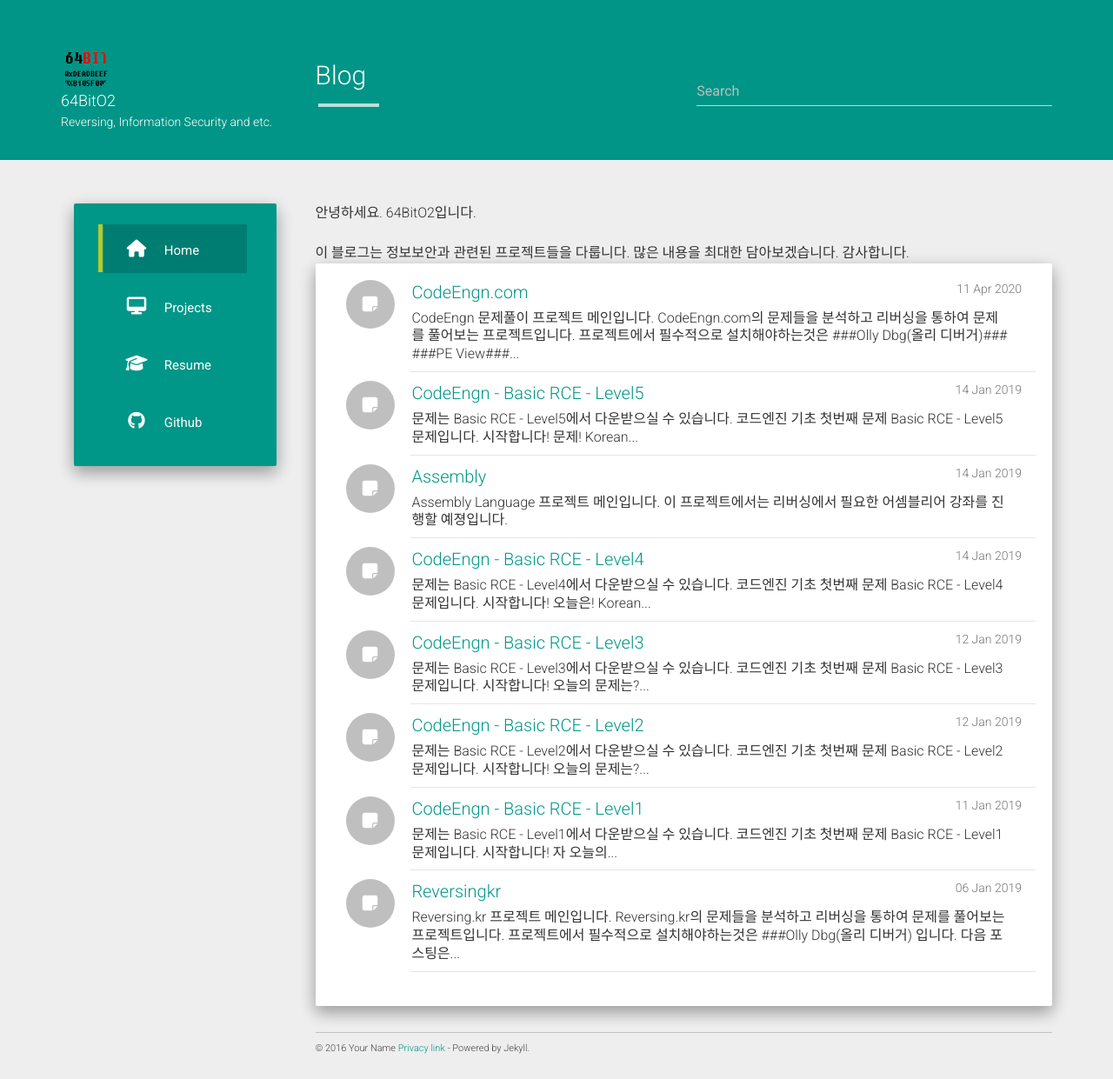
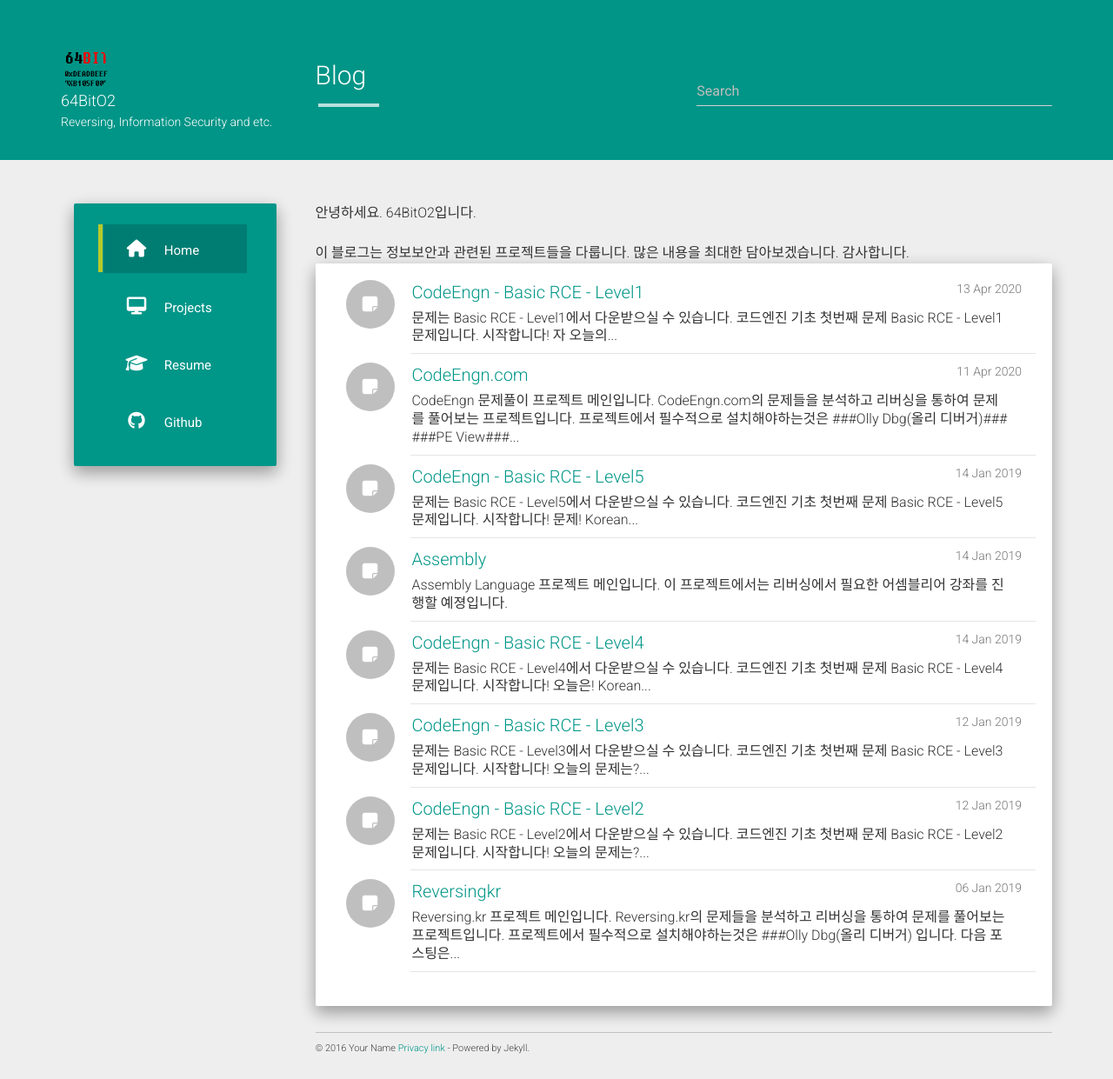
Before and after one commit to 64BitO2/64bito2.github.io, a Jekyll site: the page built from index.html, in a window 1280 px wide. Shown: the whole page at 87% size. Built offline with Jekyll 4.4.1, drawn with Linux system fonts in a browser that asks for light colours; nearby versions of some CDN libraries; the list of posts is cut into pages by our own code.

Commit message:
Update 2019-01-11-BasicRCE_Level1.md

```diff
--- a/_posts/Codeengn.com/1/2019-01-11-BasicRCE_Level1.md
+++ b/_posts/Codeengn.com/1/2019-01-11-BasicRCE_Level1.md
@@ -1,7 +1,7 @@
 ---
 layout: post
 title: CodeEngn - Basic RCE - Level1
-date: 2019-01-11 20:21
+date: 2020-04-13 19:41
 categories: CodeEngn
 ---
 문제는 [**Basic RCE - Level1**](https://codeengn.com/challenges/basic/01)에서
```
